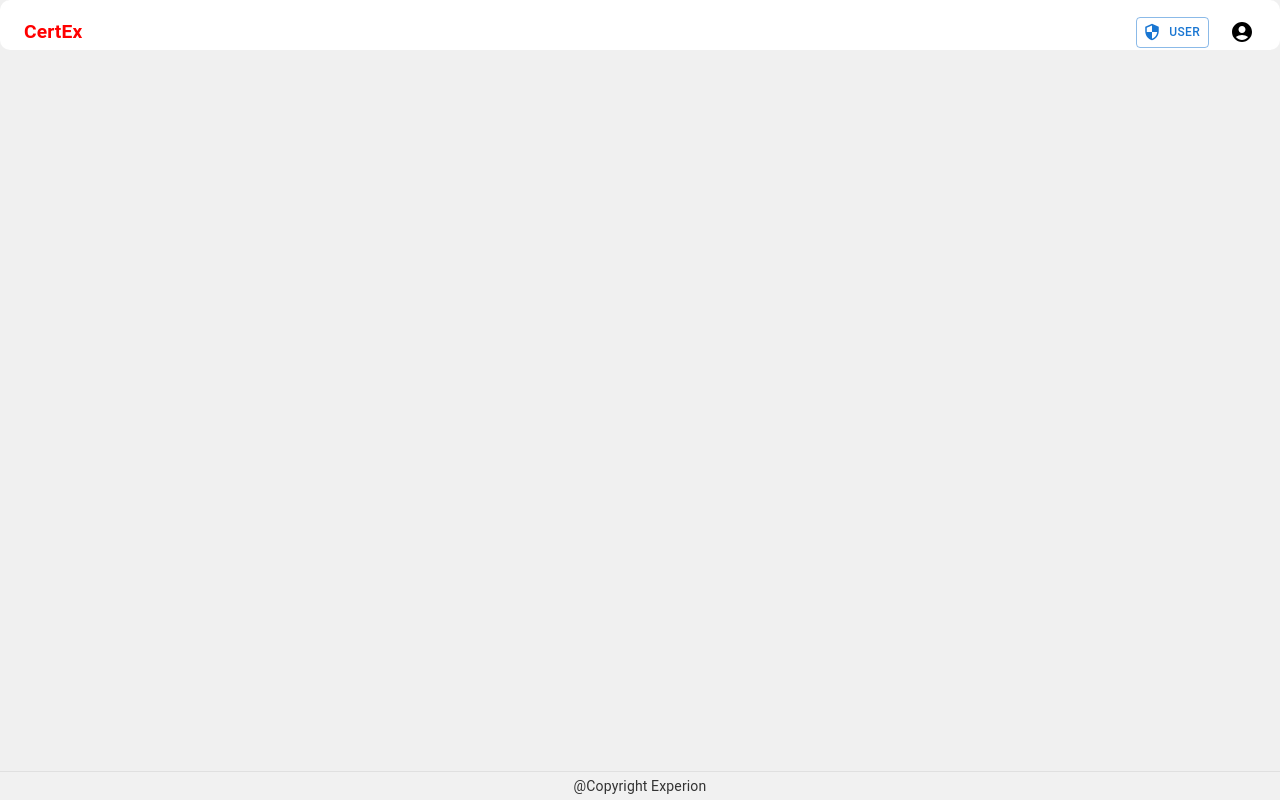
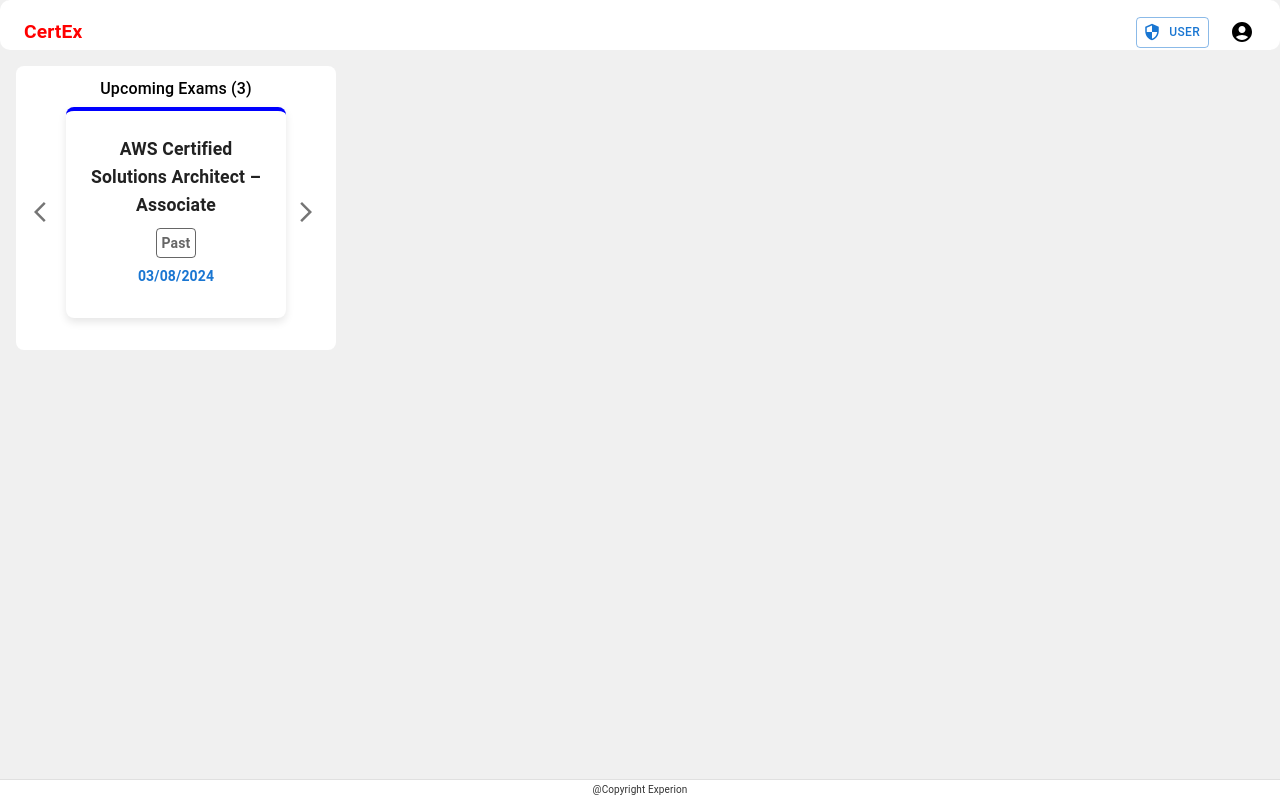
Before and after one commit to Ajin-k-j/CertExV1, a React (Vite) app: page /user in a window 1280 px wide. Built offline with nearby package versions, Linux system fonts and the light colour scheme; data requests are answered from the project's data file.

Commit message:
upcoming exam

```diff
--- a/db.json
+++ b/db.json
@@ -218,5 +218,25 @@
     "fundamentals",
     "engineering",
     "AI"
+  ],
+  "exams": [
+    {
+      "title": "AWS Certified Solutions Architect – Associate",
+      "description": "Dive deep into the world of cybersecurity with our comprehensive course designed for beginners and professionals alike",
+      "date": "12/07/2024",
+      "level": "Beginner"
+    },
+    {
+      "title": "AWS Certified Solutions Architect – Associate",
+      "description": "Explore data analysis, machine learning, and predictive analytics in our intermediate course.",
+      "date": "03/08/2024",
+      "level": "Intermediate"
+    },
+    {
+      "title": "AWS Certified Solutions Architect – Associate",
+      "description": "Master the skills needed to design and deploy complex cloud solutions.",
+      "date": "08/05/2024",
+      "level": "Expert"
+    }
   ]
 }
--- a/src/App.tsx
+++ b/src/App.tsx
@@ -4,7 +4,6 @@ import AllCertifications from './Pages/AllCertifications/AllCertifications';
 import { ToastContainer } from "react-toastify";
 import Navbar from './Components/Navbar/Navbar';
 import UserDashboard from './Pages/UserDashboard/UserDashboard';
-import Navbar from './Components/Navbar/Navbar'
 import Footer from './Components/Footer/Footer'
 function App() {
 
--- a/src/Components/CardsDisplay/CardsDisplay.tsx
+++ b/src/Components/CardsDisplay/CardsDisplay.tsx
@@ -40,9 +40,10 @@ const CardsDisplay: React.FC<CardsDisplayProps> = ({
       style={{
         display: "flex",
         flexDirection: "column",
-        height: "31rem",
+        height: "76vh",
         overflowY: "auto",
         padding: "10px",
+        paddingTop:"1px",
         borderRadius: "8px",
         backgroundColor: "#fff",
       }}
--- a/src/Components/CheckboxFilter/CheckboxFilter.tsx
+++ b/src/Components/CheckboxFilter/CheckboxFilter.tsx
@@ -36,14 +36,15 @@ const CheckboxFilter: React.FC<CheckboxFilterProps> = ({
         size="small" // Reduce height
         sx={{
           marginBottom: "8px",
-          margin: "1px",
+          margin: "0",
+          fontSize: "0.875rem", // Reduce font size
         }}
         fullWidth
       />
       <Box
         sx={{
           maxHeight: "120px",
-          height:"10rem",
+          height: "19vh",
           overflowY: "auto",
           borderRadius: "4px",
           marginTop: "8px",
@@ -56,6 +57,7 @@ const CheckboxFilter: React.FC<CheckboxFilterProps> = ({
               color: "#888",
               textAlign: "center",
               padding: "16px",
+              fontSize: "0.75rem", // Reduce font size
             }}
           >
             No data available
@@ -69,9 +71,20 @@ const CheckboxFilter: React.FC<CheckboxFilterProps> = ({
                   <Checkbox
                     checked={selectedItems.includes(item)}
                     onChange={() => handleChange(item)}
+                    sx={{
+                      '& .MuiSvgIcon-root': { fontSize: 20 }, // Reduce checkbox size
+                    }}
                   />
                 }
-                label={item}
+                label={
+                  <Typography
+                    sx={{
+                      fontSize: "0.75rem", // Reduce font size of the label
+                    }}
+                  >
+                    {item}
+                  </Typography>
+                }
               />
             ))}
           </FormGroup>
--- a/src/Components/ExamCards/ExamCards.tsx
+++ b/src/Components/ExamCards/ExamCards.tsx
@@ -65,8 +65,8 @@ const ExamCards: React.FC<ExamCardsProps> = ({
       <Card
         className={styles.card}
         sx={{
-          height: "12.5rem", // Fixed height for uniformity
-          width: "14.1rem",
+          height: "35vh", // Fixed height for uniformity
+          width: "18.4vw",
           borderTop: `4px solid ${borderColor}`,
           borderLeft: "1px solid rgb(146, 145, 145)",
           borderRight: "1px solid rgb(146, 145, 145)",
--- /dev/null
+++ b/src/Components/ExamSlider/ExamSlider.tsx
@@ -0,0 +1,125 @@
+import React, { useState, useEffect } from 'react';
+import { Box, Card, CardContent, Typography, IconButton } from '@mui/material';
+import ArrowBackIosIcon from '@mui/icons-material/ArrowBackIos';
+import ArrowForwardIosIcon from '@mui/icons-material/ArrowForwardIos';
+import { styled } from '@mui/system';
+
+// Define the Level type
+type Level = 'Beginner' | 'Intermediate' | 'Expert';
+
+// Define the Exam interface
+interface Exam {
+  title: string;
+  date: string;
+  level: Level;
+}
+
+// Function to calculate days until the exam
+const calculateDaysUntilExam = (examDate: string) => {
+  const today = new Date();
+  const exam = new Date(examDate);
+  const diffTime = exam.getTime() - today.getTime();
+  const diffDays = Math.ceil(diffTime / (1000 * 60 * 60 * 24));
+  if (diffDays === 0) return "Today";
+  if (diffDays < 0) return "Past";
+  return `${diffDays} days left`;
+};
+
+// Style the card with a dynamic border color based on the level
+const LevelCard = styled(Card)<{ level: Level }>(({ level }) => ({
+  borderTop: `4px solid ${
+    level === 'Beginner' ? 'green' : level === 'Intermediate' ? 'blue' : 'red'
+  }`,
+  backgroundColor: '#fff',
+  minHeight: 180,
+  maxWidth: 300,
+  display: 'flex',
+  flexDirection: 'column',
+  justifyContent: 'center',
+  alignItems: 'center',
+  boxShadow: '0px 4px 8px rgba(0, 0, 0, 0.1)',
+  padding: '8px',
+  borderRadius: '8px',
+}));
+
+interface ExamSliderProps {
+  exams: Exam[];
+}
+
+const ExamSlider: React.FC<ExamSliderProps> = ({ exams }) => {
+  const [currentIndex, setCurrentIndex] = useState(0);
+
+  const handlePrevious = () => {
+    setCurrentIndex((prevIndex) =>
+      prevIndex === 0 ? exams.length - 1 : prevIndex - 1
+    );
+  };
+
+  const handleNext = () => {
+    setCurrentIndex((prevIndex) =>
+      prevIndex === exams.length - 1 ? 0 : prevIndex + 1
+    );
+  };
+
+  useEffect(() => {
+    const intervalId = setInterval(handleNext, 3000); // Change slide every 3 seconds
+
+    return () => {
+      clearInterval(intervalId); // Cleanup interval on component unmount
+    };
+  }, [handleNext]);
+
+  const currentExam = exams[currentIndex];
+  const daysLeft = calculateDaysUntilExam(currentExam.date);
+
+  return (
+    <Box
+      sx={{
+        maxWidth: 300,
+        m: '2vh',
+        backgroundColor: "white",
+        padding: "10px",
+        paddingBottom: "4vh",
+        borderRadius: "8px",
+      }}
+    >
+      <Typography variant="h6" component="h2" gutterBottom sx={{ textAlign: "center", fontSize: '1rem' }}>
+        Upcoming Exams <span>({exams.length})</span>
+      </Typography>
+      <Box sx={{ display: 'flex', alignItems: 'center', }}>
+        <IconButton onClick={handlePrevious}>
+          <ArrowBackIosIcon />
+        </IconButton>
+        <LevelCard level={currentExam.level} sx={{ flex: 1 }}>
+          <CardContent sx={{ display: 'flex', flexDirection: 'column', alignItems: 'center', textAlign: 'center' }}>
+            <Typography variant="h6" component="h3" sx={{ fontWeight: 'bold', fontSize: '1.1rem', mb: 1 }}>
+              {currentExam.title}
+            </Typography>
+            <Typography
+              variant="body2"
+              sx={{
+                color: 'text.secondary',
+                fontWeight: 'bold',
+                mb: 1,
+                border: '1px solid',
+                borderColor: daysLeft === 'Today' ? 'green' : 'text.secondary',
+                borderRadius: '4px',
+                padding: '4px',
+              }}
+            >
+              {daysLeft}
+            </Typography>
+            <Typography variant="body2" sx={{ fontWeight: 'bold', color: '#1976d2' }}>
+              {currentExam.date}
+            </Typography>
+          </CardContent>
+        </LevelCard>
+        <IconButton onClick={handleNext}>
+          <ArrowForwardIosIcon />
+        </IconButton>
+      </Box>
+    </Box>
+  );
+};
+
+export default ExamSlider;
--- a/src/Components/Footer/Footer.tsx
+++ b/src/Components/Footer/Footer.tsx
@@ -5,19 +5,19 @@ const Footer: React.FC = () => {
   return (
     <Box
       sx={{
-        height: '28px',
+        height: '20px',
         width: '100%',
         display: 'flex',
         alignItems: 'center',
         justifyContent: 'center',
-        backgroundColor: '#f1f1f1', // Background color of the footer
+        backgroundColor: '#ffff', // Background color of the footer
         borderTop: '1px solid #e0e0e0', // Optional border on top
         position: 'fixed',
         bottom: 0,
         left: 0,
       }}
     >
-      <Typography variant="body2" sx={{ color: '#333' }}>
+      <Typography variant="body2" sx={{ color: '#333', fontSize: "10px" }}>
         @Copyright Experion
       </Typography>
     </Box>
--- a/src/Components/LeftFilterComponent/LeftFilter.tsx
+++ b/src/Components/LeftFilterComponent/LeftFilter.tsx
@@ -54,13 +54,15 @@ const LeftFilter: React.FC<LeftFilterProps> = ({
     <Box
       sx={{
         backgroundColor: "#ffffff", // Set background color to white
-        padding: 3, // Optional: Add padding for better appearance
+        padding: 2,
+        paddingLeft:3,
+        paddingRight: 3,
         borderRadius: 1, // Optional: Add rounded corners
         height: "auto", // Ensure it takes full height of the parent container
       }}
     >
       <div>
-        <Typography variant="h5" component="div" style={{ display: "inline" }}>
+        <Typography variant="h6" component="div" style={{ display: "inline" }}>
           Filters
         </Typography>
         <Typography
@@ -70,7 +72,7 @@ const LeftFilter: React.FC<LeftFilterProps> = ({
             color: "blue",
             marginLeft: "8px",
             cursor: "pointer",
-            paddingLeft:"2rem"
+            paddingLeft:"1.5rem"
           }}
           onClick={handleClearAll}
         >
@@ -78,7 +80,7 @@ const LeftFilter: React.FC<LeftFilterProps> = ({
         </Typography>
       </div>
       <div>
-        <h3>Providers</h3>
+        <h4>Providers</h4>
         <CheckboxFilter
           items={providers}
           selectedItems={selectedProviders}
@@ -87,7 +89,7 @@ const LeftFilter: React.FC<LeftFilterProps> = ({
         />
       </div>
       <div>
-        <h3>Categories</h3>
+        <h4>Categories</h4>
         <CheckboxFilter
           items={categories}
           selectedItems={selectedCategories}
--- a/src/Pages/AllCertifications/AllCertifications.module.css
+++ b/src/Pages/AllCertifications/AllCertifications.module.css
@@ -7,6 +7,7 @@
 }
 .MiddleSection{
   margin: 10px;
+  margin-top: 3px;
   display: flex;
   flex-direction: column;
   width: 100%;
--- a/src/Pages/UserDashboard/UserDashboard.tsx
+++ b/src/Pages/UserDashboard/UserDashboard.tsx
@@ -1,11 +1,55 @@
-import React from 'react'
+import React, { useEffect, useState } from 'react';
+import axios from 'axios';
+import ExamSlider from '../../Components/ExamSlider/ExamSlider';
 
-const UserDashboard = () => {
+// Define the Level type
+type Level = 'Beginner' | 'Intermediate' | 'Expert';
+
+// Define the Exam interface
+interface Exam {
+  title: string;
+  description: string;
+  date: string;
+  level: Level;
+}
+
+const UserDashboard: React.FC = () => {
+  const [exams, setExams] = useState<Exam[]>([]);
+  const [loading, setLoading] = useState<boolean>(true);
+  const [error, setError] = useState<string | null>(null);
+
+  useEffect(() => {
+    const fetchExams = async () => {
+      try {
+        const response = await axios.get<Exam[]>('http://localhost:5000/exams');
+        if (response.data) {
+          setExams(response.data);
+        } else {
+          setError('Data format is incorrect or empty.');
+        }
+      } catch (error) {
+        setError('Error fetching exam data');
+      } finally {
+        setLoading(false);
+      }
+    };
+
+    fetchExams();
+  }, []);
+
   return (
     <div>
+      {loading ? (
+        <p>Loading exams...</p>
+      ) : error ? (
+        <p>{error}</p>
+      ) : exams.length > 0 ? (
+        <ExamSlider exams={exams} />
+      ) : (
+        <p>No exams available</p>
+      )}
+    </div>
+  );
+};
 
-    </div>
-  )
-}
-
-export default UserDashboard
+export default UserDashboard;
```
Also changed, not shown: src/Components/Slider/Slider.css (deleted, +0 -36 lines), src/Components/Slider/Slider.tsx (deleted, +0 -69 lines).
